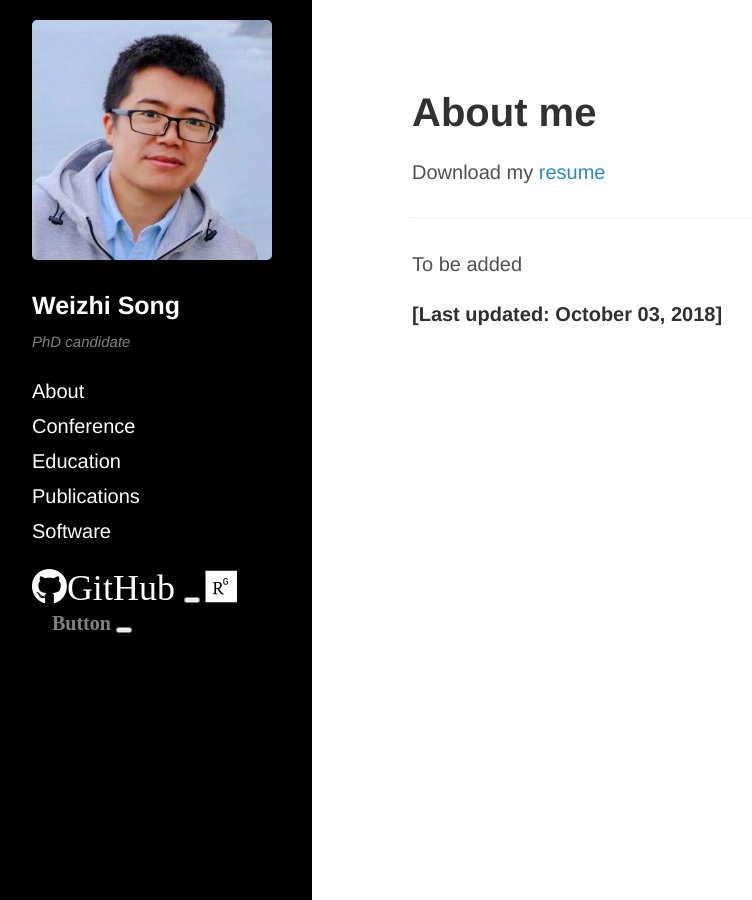
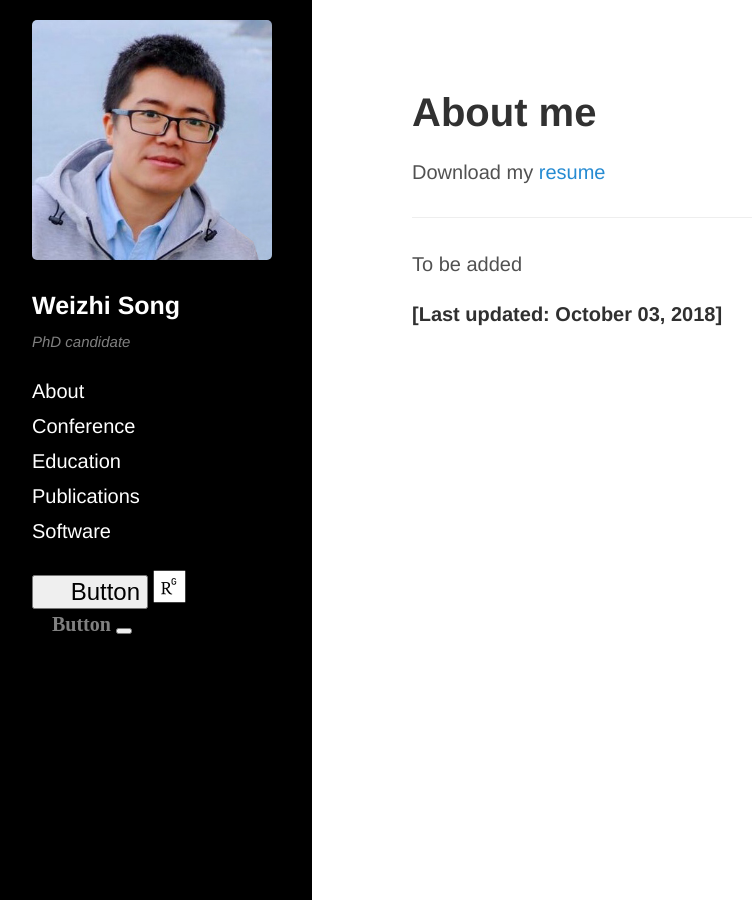
Before and after one commit to songweizhi/songweizhi.github.io, a Jekyll site: the page built from index.md, in a window 1280 px wide. Shown: the whole page, without its empty margins (8-760 px from the left). Built offline with Jekyll 4.4.1, drawn with Linux system fonts in a browser that asks for light colours; nearby versions of some CDN libraries.

Commit message:
Initial commit

```diff
--- a/_includes/social.html
+++ b/_includes/social.html
@@ -2,7 +2,7 @@
 
   {% if site.github_username %}
   <a href="https://github.com/songweizhi">
-    <i class="fab fa-github" style="font-size:36px" >GitHub <button style="font-size:24px"></button></i>
+    <button style="font-size:24px"> <i class="fa fa-github"></i> Button </button>
   </a>
   {% endif %}
 
```
